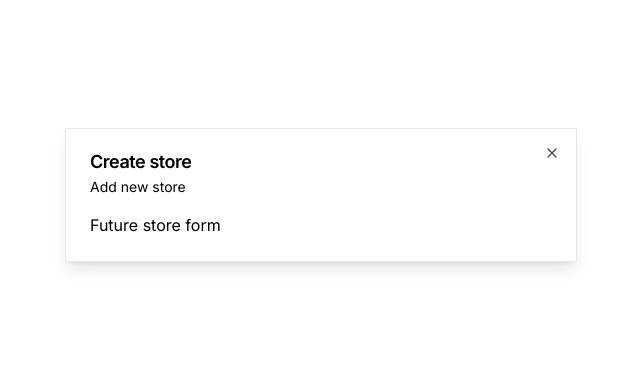
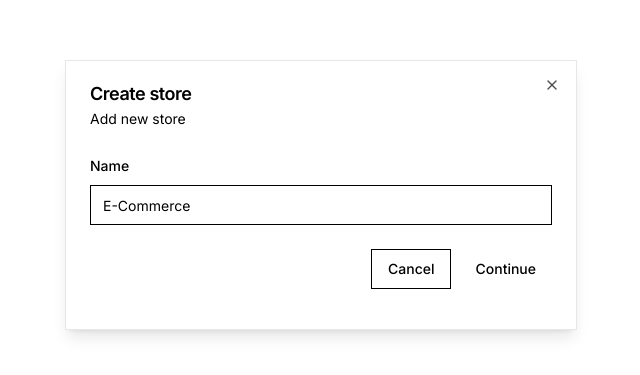
Before and after one commit to Oussama-Fajraoui/DigitalCook-Store, a Next.js app in the folder dc-store/: page / in a window 1280 px wide. Shown: the part 205-580 px from the top of the page, without its empty margins (319-959 px from the left). Built offline with nearby package versions, Linux system fonts and the light colour scheme.

Commit message:
dialogue form

```diff
--- a/dc-store/components/modals/store-modal.tsx
+++ b/dc-store/components/modals/store-modal.tsx
@@ -1,9 +1,36 @@
 "use client";
 import { useStoreModal } from "@/hooks/use-store-modal";
 import { Modal } from "../ui/modal";
+import * as z from "zod";
+import { useForm } from "react-hook-form";
+import { zodResolver } from "@hookform/resolvers/zod";
+import {
+  Form,
+  FormControl,
+  FormField,
+  FormItem,
+  FormLabel,
+} from "@/components/ui/form";
+import { Input } from "@/components/ui/input";
+import { Button } from "@/components/ui/button";
+
+const formSchema = z.object({
+  name: z.string().min(1),
+});
 
 export const StoreModal = () => {
   const storeModal = useStoreModal();
+
+  const form = useForm<z.infer<typeof formSchema>>({
+    resolver: zodResolver(formSchema),
+    defaultValues: {
+      name: "",
+    },
+  });
+
+  const onSubmit = async (values: z.infer<typeof formSchema>) => {
+    console.log(values);
+  };
 
   return (
     <Modal
@@ -12,7 +39,32 @@
       isOpen={storeModal.isOpen}
       onClose={storeModal.onClose}
     >
-      Future store form
+      <div>
+        <div className="space-y-4 py-2 pb-4">
+          <Form {...form}>
+            <form onSubmit={form.handleSubmit(onSubmit)}>
+              <FormField
+                control={form.control}
+                name="name"
+                render={({ field }) => (
+                  <FormItem>
+                    <FormLabel>Name</FormLabel>
+                    <FormControl>
+                      <Input placeholder="E-Commerce" {...field} />
+                    </FormControl>
+                  </FormItem>
+                )}
+              />
+              <div className="pt-6 space-x-2 flex items-center justify-end w-full">
+                <Button variant="outline" onClick={storeModal.onClose}>
+                  Cancel
+                </Button>
+                <Button type="submit">Continue</Button>
+              </div>
+            </form>
+          </Form>
+        </div>
+      </div>
     </Modal>
   );
 };
--- a/dc-store/components/ui/button.tsx
+++ b/dc-store/components/ui/button.tsx
@@ -5,7 +5,7 @@
 import { cn } from "@/lib/utils";
 
 const buttonVariants = cva(
-  "inline-flex items-center justify-center whitespace-nowrap rounded-md text-sm font-medium ring-offset-background transition-colors focus-visible:outline-none focus-visible:ring-2 focus-visible:ring-ring focus-visible:ring-offset-2 disabled:pointer-events-none disabled:opacity-50",
+  "inline-flex items-center justify-center rounded-md text-sm font-medium ring-offset-background transition-colors focus-visible:outline-none focus-visible:ring-2 focus-visible:ring-ring focus-visible:ring-offset-2 disabled:pointer-events-none disabled:opacity-50",
   {
     variants: {
       variant: {
--- /dev/null
+++ b/dc-store/components/ui/form.tsx
@@ -0,0 +1,176 @@
+import * as React from "react"
+import * as LabelPrimitive from "@radix-ui/react-label"
+import { Slot } from "@radix-ui/react-slot"
+import {
+  Controller,
+  ControllerProps,
+  FieldPath,
+  FieldValues,
+  FormProvider,
+  useFormContext,
+} from "react-hook-form"
+
+import { cn } from "@/lib/utils"
+import { Label } from "@/components/ui/label"
+
+const Form = FormProvider
+
+type FormFieldContextValue<
+  TFieldValues extends FieldValues = FieldValues,
+  TName extends FieldPath<TFieldValues> = FieldPath<TFieldValues>
+> = {
+  name: TName
+}
+
+const FormFieldContext = React.createContext<FormFieldContextValue>(
+  {} as FormFieldContextValue
+)
+
+const FormField = <
+  TFieldValues extends FieldValues = FieldValues,
+  TName extends FieldPath<TFieldValues> = FieldPath<TFieldValues>
+>({
+  ...props
+}: ControllerProps<TFieldValues, TName>) => {
+  return (
+    <FormFieldContext.Provider value={{ name: props.name }}>
+      <Controller {...props} />
+    </FormFieldContext.Provider>
+  )
+}
+
+const useFormField = () => {
+  const fieldContext = React.useContext(FormFieldContext)
+  const itemContext = React.useContext(FormItemContext)
+  const { getFieldState, formState } = useFormContext()
+
+  const fieldState = getFieldState(fieldContext.name, formState)
+
+  if (!fieldContext) {
+    throw new Error("useFormField should be used within <FormField>")
+  }
+
+  const { id } = itemContext
+
+  return {
+    id,
+    name: fieldContext.name,
+    formItemId: `${id}-form-item`,
+    formDescriptionId: `${id}-form-item-description`,
+    formMessageId: `${id}-form-item-message`,
+    ...fieldState,
+  }
+}
+
+type FormItemContextValue = {
+  id: string
+}
+
+const FormItemContext = React.createContext<FormItemContextValue>(
+  {} as FormItemContextValue
+)
+
+const FormItem = React.forwardRef<
+  HTMLDivElement,
+  React.HTMLAttributes<HTMLDivElement>
+>(({ className, ...props }, ref) => {
+  const id = React.useId()
+
+  return (
+    <FormItemContext.Provider value={{ id }}>
+      <div ref={ref} className={cn("space-y-2", className)} {...props} />
+    </FormItemContext.Provider>
+  )
+})
+FormItem.displayName = "FormItem"
+
+const FormLabel = React.forwardRef<
+  React.ElementRef<typeof LabelPrimitive.Root>,
+  React.ComponentPropsWithoutRef<typeof LabelPrimitive.Root>
+>(({ className, ...props }, ref) => {
+  const { error, formItemId } = useFormField()
+
+  return (
+    <Label
+      ref={ref}
+      className={cn(error && "text-destructive", className)}
+      htmlFor={formItemId}
+      {...props}
+    />
+  )
+})
+FormLabel.displayName = "FormLabel"
+
+const FormControl = React.forwardRef<
+  React.ElementRef<typeof Slot>,
+  React.ComponentPropsWithoutRef<typeof Slot>
+>(({ ...props }, ref) => {
+  const { error, formItemId, formDescriptionId, formMessageId } = useFormField()
+
+  return (
+    <Slot
+      ref={ref}
+      id={formItemId}
+      aria-describedby={
+        !error
+          ? `${formDescriptionId}`
+          : `${formDescriptionId} ${formMessageId}`
+      }
+      aria-invalid={!!error}
+      {...props}
+    />
+  )
+})
+FormControl.displayName = "FormControl"
+
+const FormDescription = React.forwardRef<
+  HTMLParagraphElement,
+  React.HTMLAttributes<HTMLParagraphElement>
+>(({ className, ...props }, ref) => {
+  const { formDescriptionId } = useFormField()
+
+  return (
+    <p
+      ref={ref}
+      id={formDescriptionId}
+      className={cn("text-sm text-muted-foreground", className)}
+      {...props}
+    />
+  )
+})
+FormDescription.displayName = "FormDescription"
+
+const FormMessage = React.forwardRef<
+  HTMLParagraphElement,
+  React.HTMLAttributes<HTMLParagraphElement>
+>(({ className, children, ...props }, ref) => {
+  const { error, formMessageId } = useFormField()
+  const body = error ? String(error?.message) : children
+
+  if (!body) {
+    return null
+  }
+
+  return (
+    <p
+      ref={ref}
+      id={formMessageId}
+      className={cn("text-sm font-medium text-destructive", className)}
+      {...props}
+    >
+      {body}
+    </p>
+  )
+})
+FormMessage.displayName = "FormMessage"
+
+export {
+  useFormField,
+  Form,
+  FormItem,
+  FormLabel,
+  FormControl,
+  FormDescription,
+  FormMessage,
+  FormField,
+}
--- /dev/null
+++ b/dc-store/components/ui/input.tsx
@@ -0,0 +1,25 @@
+import * as React from "react"
+
+import { cn } from "@/lib/utils"
+
+export interface InputProps
+  extends React.InputHTMLAttributes<HTMLInputElement> {}
+
+const Input = React.forwardRef<HTMLInputElement, InputProps>(
+  ({ className, type, ...props }, ref) => {
+    return (
+      <input
+        type={type}
+        className={cn(
+          "flex h-10 w-full rounded-md border border-input bg-background px-3 py-2 text-sm ring-offset-background file:border-0 file:bg-transparent file:text-sm file:font-medium placeholder:text-muted-foreground focus-visible:outline-none focus-visible:ring-2 focus-visible:ring-ring focus-visible:ring-offset-2 disabled:cursor-not-allowed disabled:opacity-50",
+          className
+        )}
+        ref={ref}
+        {...props}
+      />
+    )
+  }
+)
+Input.displayName = "Input"
+
+export { Input }
--- /dev/null
+++ b/dc-store/components/ui/label.tsx
@@ -0,0 +1,26 @@
+"use client"
+
+import * as React from "react"
+import * as LabelPrimitive from "@radix-ui/react-label"
+import { cva, type VariantProps } from "class-variance-authority"
+
+import { cn } from "@/lib/utils"
+
+const labelVariants = cva(
+  "text-sm font-medium leading-none peer-disabled:cursor-not-allowed peer-disabled:opacity-70"
+)
+
+const Label = React.forwardRef<
+  React.ElementRef<typeof LabelPrimitive.Root>,
+  React.ComponentPropsWithoutRef<typeof LabelPrimitive.Root> &
+    VariantProps<typeof labelVariants>
+>(({ className, ...props }, ref) => (
+  <LabelPrimitive.Root
+    ref={ref}
+    className={cn(labelVariants(), className)}
+    {...props}
+  />
+))
+Label.displayName = LabelPrimitive.Root.displayName
+
+export { Label }
--- a/dc-store/components/ui/modal.tsx
+++ b/dc-store/components/ui/modal.tsx
@@ -6,7 +6,7 @@
   DialogHeader,
   DialogDescription,
   DialogTitle,
-} from "./dialog";
+} from "@/components/ui/dialog";
 
 interface ModalProps {
   title: string;
--- a/dc-store/lib/utils.ts
+++ b/dc-store/lib/utils.ts
@@ -1,6 +1,6 @@
-import { type ClassValue, clsx } from "clsx"
-import { twMerge } from "tailwind-merge"
+import { type ClassValue, clsx } from "clsx";
+import { twMerge } from "tailwind-merge";
 
 export function cn(...inputs: ClassValue[]) {
-  return twMerge(clsx(inputs))
+  return twMerge(clsx(inputs));
 }
```
Also changed, not shown: dc-store/package.json (+6 -1 lines), 1 other file (tests, documents, lock files or other folders).
